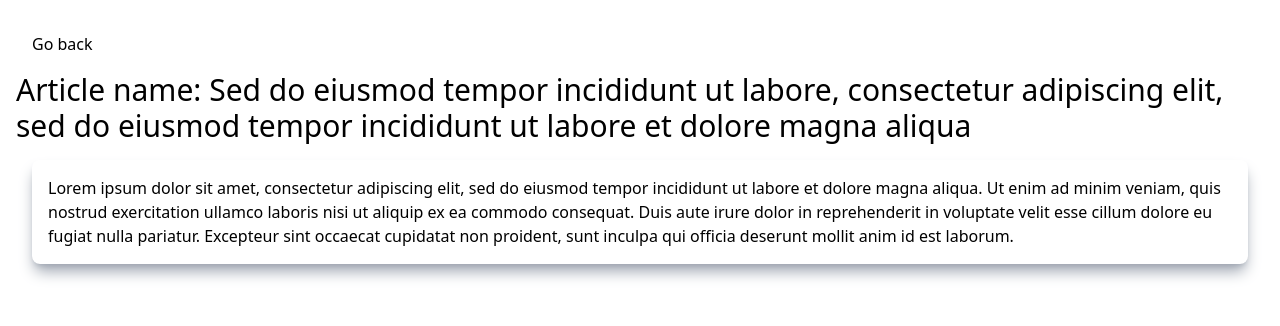
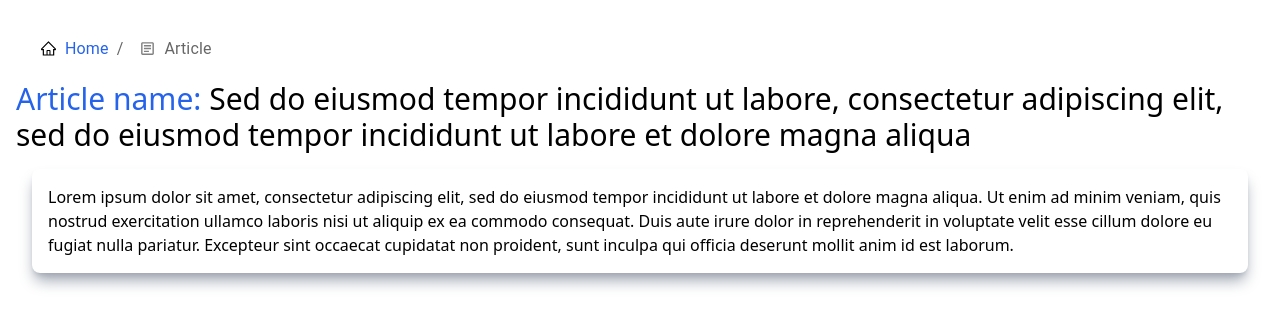
Before and after one commit to MichaelKleyman/fullstack-news-application, a Next.js app in the folder Practice-projects/news-application/client/: page /articles/article1 in a window 1280 px wide. Shown: the top 326 px of the page. Built offline with nearby package versions, Linux system fonts and the light colour scheme.

Commit message:
added materialui breadcrumb routing to the article page

```diff
--- a/Practice-projects/news-application/client/app/articles/[slug]/page.js
+++ b/Practice-projects/news-application/client/app/articles/[slug]/page.js
@@ -3,22 +3,10 @@ import React from 'react';
 import { useRouter } from 'next/navigation';
 import articles from '../../../articles';
 import { notFound } from 'next/navigation';
-
-// export async function generateMetaData({ params }) {
-//   const { slug } = params;
-//   const article = articles.find((article) => article.slug === slug);
-
-//   if (!article) {
-//     return {
-//       title: 'Article Not Found.',
-//     };
-//   }
-
-//   return {
-//     title: article.title,
-//     description: `The articles title is ${article.title}`,
-//   };
-// }
+import Breadcrumbs from '@mui/material/Breadcrumbs';
+import Link from 'next/link';
+import { AiOutlineHome } from 'react-icons/ai';
+import { MdOutlineArticle } from 'react-icons/md';
 
 const Page = ({ params }) => {
   const { slug } = params;
@@ -31,13 +19,28 @@ const Page = ({ params }) => {
 
   return (
     <div className='p-4'>
-      <div
+      <Breadcrumbs aria-label='breadcrumb' className='p-4'>
+        <Link
+          href='/'
+          className='text-blue-600 hover:underline flex items-center hover:scale-110 duration-300'
+        >
+          <AiOutlineHome color='black' size={33} className='p-2' />
+          Home
+        </Link>
+        <div className='flex items-center'>
+          <MdOutlineArticle color='grey' size={33} className='p-2' />
+          Article
+        </div>
+      </Breadcrumbs>
+      {/* <div
         onClick={() => router.push('/')}
         className='p-4 cursor-pointer hover:font-bold'
       >
         Go back
+      </div> */}
+      <div className='text-3xl text-blue-600'>
+        Article name: <span className='text-black'>{article.title}</span>
       </div>
-      <div className='text-3xl'>Article name: {article.title}</div>
       <div className='p-4'>
         <div className='shadow-lg shadow-gray-400 p-4 rounded-lg'>
           {article.content}
@@ -65,3 +68,19 @@ export async function generateStaticParams() {
 //     fallback: false,
 //   };
 // }
+
+// export async function generateMetaData({ params }) {
+//   const { slug } = params;
+//   const article = articles.find((article) => article.slug === slug);
+
+//   if (!article) {
+//     return {
+//       title: 'Article Not Found.',
+//     };
+//   }
+
+//   return {
+//     title: article.title,
+//     description: `The articles title is ${article.title}`,
+//   };
+// }
--- a/Practice-projects/news-application/client/package.json
+++ b/Practice-projects/news-application/client/package.json
@@ -17,7 +17,8 @@
     "@mui/material": "^5.11.15",
     "next": "^13.2.4",
     "react": "^18.2.0",
-    "react-dom": "^18.2.0"
+    "react-dom": "^18.2.0",
+    "react-icons": "^4.8.0"
   },
   "devDependencies": {
     "autoprefixer": "^10.4.14",
```
Also changed, not shown: 1 other file (tests, documents, lock files or other folders).
